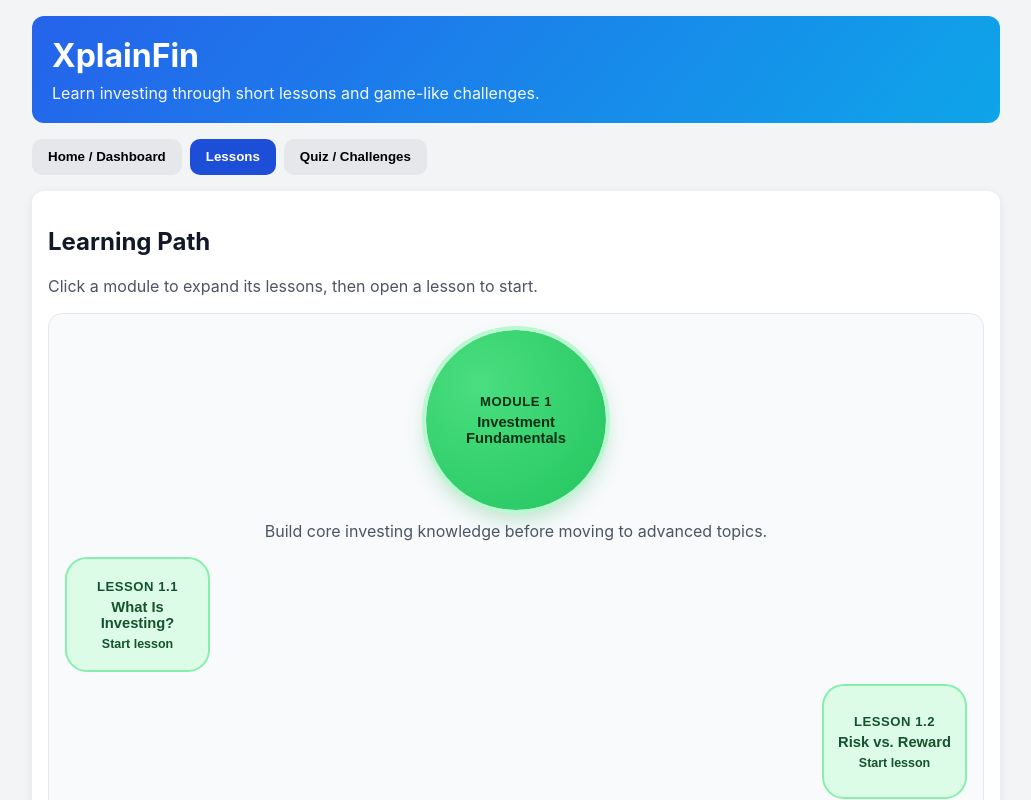
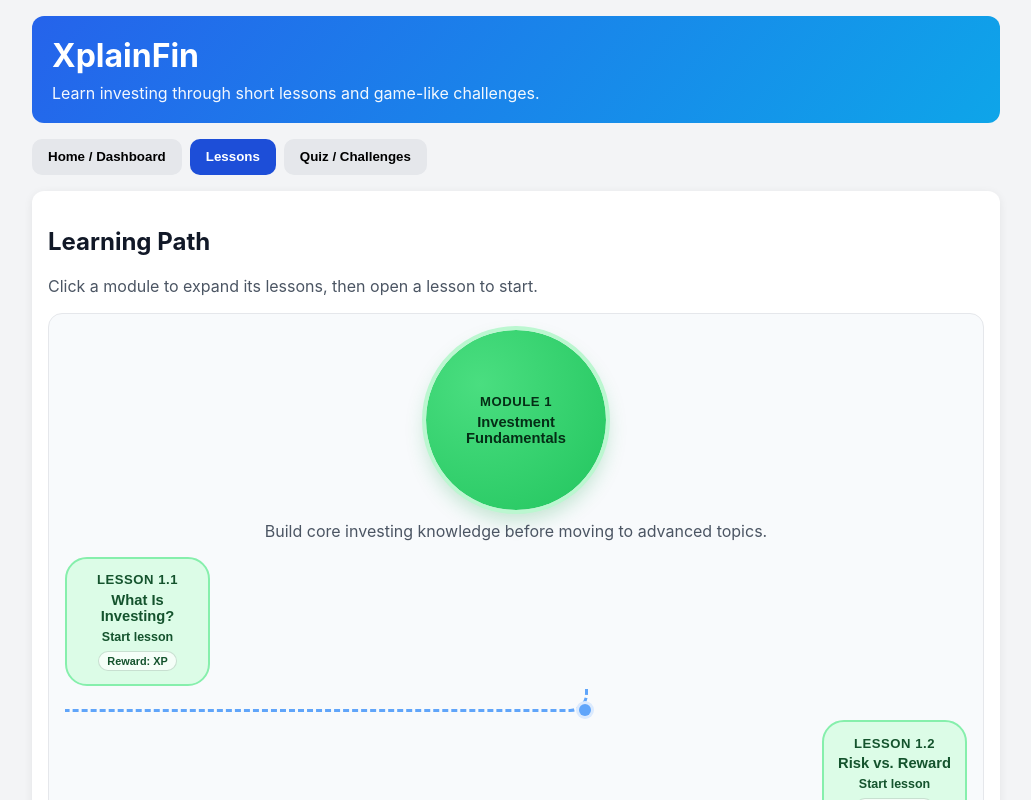
Before and after one commit to JohnYim668-code/XplainFin-Demo, a React (Vite) app: page / in a window 1280 px wide. Both pictures are taken after a click on the button "Lessons". Shown: the top 800 px of the page, without its empty margins (124-1155 px from the left). Built offline with nearby package versions, Linux system fonts and the light colour scheme.

Commit message:
Add Button on Right hand corner and Path on Lessons button

```diff
--- a/src/components/LearningPathView.jsx
+++ b/src/components/LearningPathView.jsx
@@ -35,10 +35,15 @@ export default function LearningPathView({
                 <div className="lesson-node-list">
                   {module.lessons.map((lesson, index) => {
                     const isCompleted = completedLessons.includes(lesson.id);
+                    const isLast = index === module.lessons.length - 1;
+                    const pathDirection = index % 2 ? "right" : "left";
 
                     return (
+                      <div
+                        key={lesson.id}
+                        className={`lesson-path-step ${pathDirection} ${isCompleted ? "done" : ""}`}
+                      >
                         <button
-                        key={lesson.id}
                           type="button"
                           className={`path-node lesson-node ${isCompleted ? "completed" : ""} ${
                             index % 2 ? "offset-right" : "offset-left"
@@ -48,7 +53,14 @@ export default function LearningPathView({
                           <span className="node-title">{lesson.code}</span>
                           <span className="node-subtitle">{lesson.title}</span>
                           <span className="node-meta">{isCompleted ? "Completed" : "Start lesson"}</span>
+                          <span className="lesson-reward-pill">{isCompleted ? "XP earned" : "Reward: XP"}</span>
                         </button>
+                        {!isLast ? (
+                          <div className={`lesson-connector ${index % 2 ? "curve-left" : "curve-right"}`}>
+                            <span className="connector-dot" />
+                          </div>
+                        ) : null}
+                      </div>
                     );
                   })}
                 </div>
--- a/src/components/LessonDetailView.jsx
+++ b/src/components/LessonDetailView.jsx
@@ -156,10 +156,7 @@ export default function LessonDetailView({
 
   const questionPrompt = currentStep ? currentStep.prompt : "";
 
-  const askAiFabVisible =
-    phaseIndex >= 0 &&
-    currentStep &&
-    (currentStep.kind === "open" || wrongAttempts >= 3);
+  const askAiFabVisible = true;
 
   return (
     <section className="panel lesson-flow-panel">
--- a/src/styles.css
+++ b/src/styles.css
@@ -178,7 +178,17 @@ body {
 .lesson-node-list {
   margin-top: 1rem;
   display: grid;
-  gap: 0.75rem;
+  gap: 0.35rem;
+  position: relative;
+}
+
+.lesson-path-step {
+  display: grid;
+  justify-items: start;
+}
+
+.lesson-path-step.right {
+  justify-items: end;
 }
 
 .lesson-node {
@@ -189,12 +199,69 @@ body {
   border: 2px solid #86efac;
   background: #dcfce7;
   color: #14532d;
+  position: relative;
+  overflow: hidden;
 }
 
 .lesson-node.completed {
   background: #bfdbfe;
   border-color: #60a5fa;
   color: #1e3a8a;
+}
+
+.lesson-reward-pill {
+  margin-top: 0.45rem;
+  font-size: 0.68rem;
+  border-radius: 999px;
+  padding: 0.2rem 0.5rem;
+  background: rgba(255, 255, 255, 0.72);
+  border: 1px solid rgba(22, 101, 52, 0.2);
+}
+
+.lesson-connector {
+  height: 24px;
+  width: 58%;
+  border-bottom: 3px dashed #60a5fa;
+  margin-top: 0.15rem;
+  margin-bottom: 0.1rem;
+  position: relative;
+}
+
+.lesson-connector.curve-right {
+  justify-self: start;
+  border-right: 3px dashed #60a5fa;
+  border-bottom-right-radius: 18px;
+}
+
+.lesson-connector.curve-left {
+  justify-self: end;
+  border-left: 3px dashed #60a5fa;
+  border-bottom-left-radius: 18px;
+}
+
+.lesson-path-step.done .lesson-connector {
+  border-color: #22c55e;
+}
+
+.connector-dot {
+  position: absolute;
+  right: -6px;
+  bottom: -7px;
+  width: 12px;
+  height: 12px;
+  border-radius: 999px;
+  background: #60a5fa;
+  box-shadow: 0 0 0 3px #dbeafe;
+}
+
+.lesson-connector.curve-left .connector-dot {
+  left: -6px;
+  right: auto;
+}
+
+.lesson-path-step.done .connector-dot {
+  background: #22c55e;
+  box-shadow: 0 0 0 3px #dcfce7;
 }
 
 .offset-left {
@@ -633,6 +700,16 @@ body {
     justify-self: stretch;
   }
 
+  .lesson-path-step,
+  .lesson-path-step.right {
+    justify-items: stretch;
+  }
+
+  .lesson-connector {
+    width: calc(100% - 16px);
+    justify-self: center;
+  }
+
   .offset-left,
   .offset-right {
     justify-self: stretch;
```
Also changed, not shown: 5 other files (tests, documents, lock files or other folders). Lines whose indentation alone changed are shown as unchanged.
